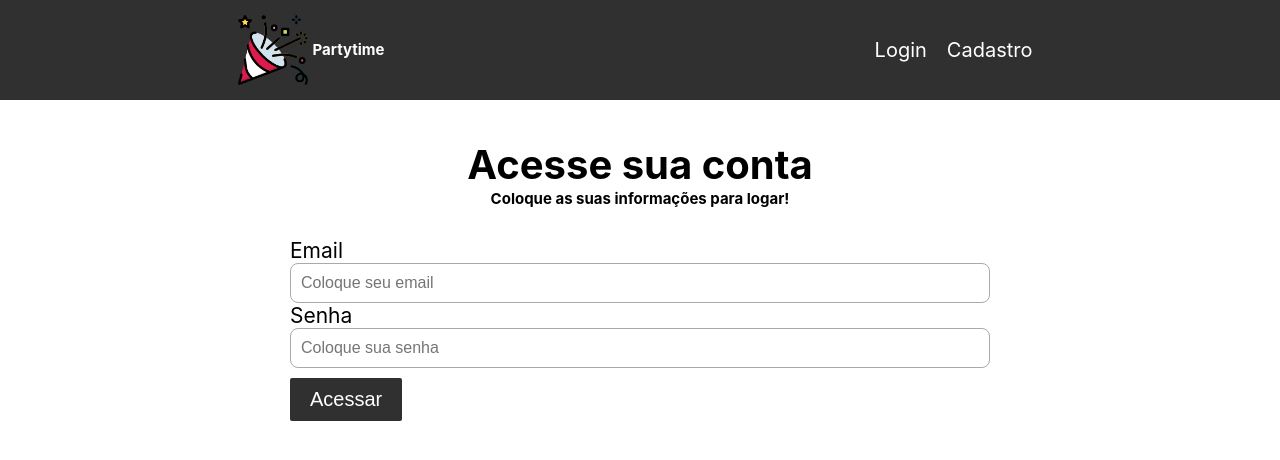
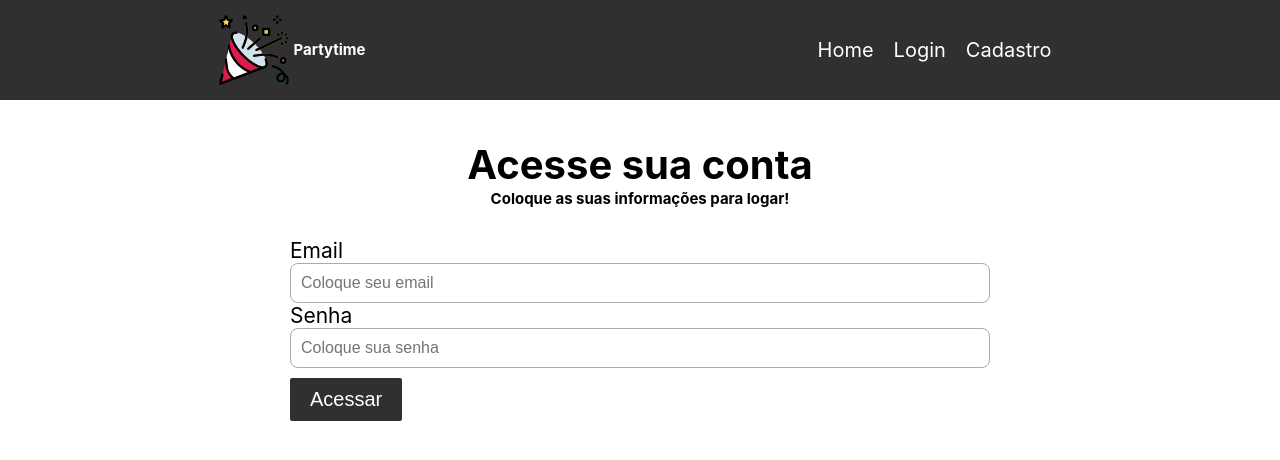
Before and after one commit to JoaoVitorLima242/Partytime, a Next.js app in the folder app/: page /login in a window 1280 px wide. Shown: the top 460 px of the page. Built offline with nearby package versions, Linux system fonts and the light colour scheme.

Commit message:
add home to nav

```diff
--- a/app/src/components/Navbar/index.tsx
+++ b/app/src/components/Navbar/index.tsx
@@ -21,7 +21,7 @@ const Navbar = () => {
               <h2>Partytime</h2>
             </div>
             <ul>
-                <li>
+              <Link href='/'>Home</Link>
               { isAuthenticated
                 ? <>
                     <Link href="/dashboard">Dashboard</Link>
@@ -33,7 +33,6 @@ const Navbar = () => {
                     <Link href="/register">Cadastro</Link>
                   </>
               }
-                </li>
             </ul>
          </Wrapper>
   )
```
Lines whose indentation alone changed are shown as unchanged.
